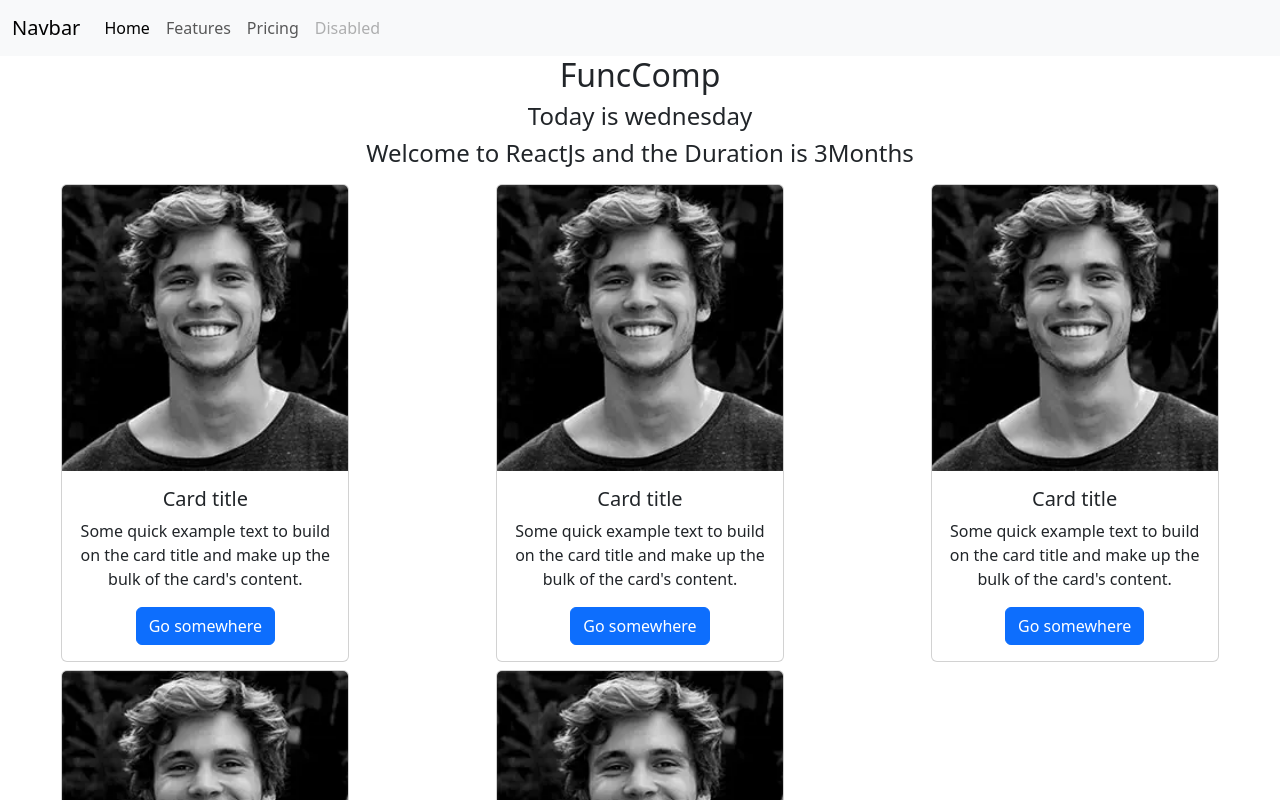
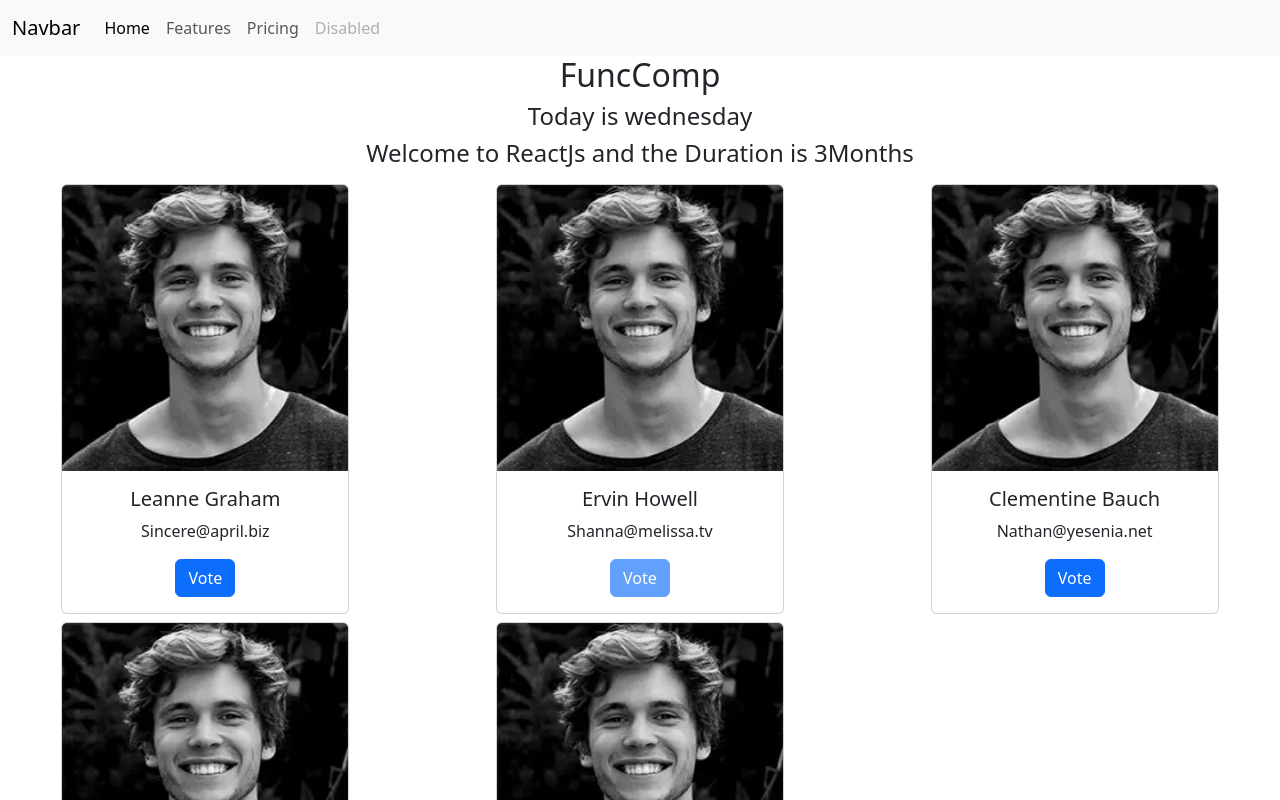
Before and after one commit to Chaitanyatraining/1206-react, a React (Create React App) app: page / in a window 1280 px wide. Shown: the top 800 px of the page. Built offline with nearby package versions, Linux system fonts and the light colour scheme.

Commit message:
handling events

```diff
--- a/src/App.js
+++ b/src/App.js
@@ -14,18 +14,21 @@ const App = () => {
       "name": "Leanne Graham",
       "username": "Bret",
       "email": "Sincere@april.biz",
+      "age": 20
     },
     {
       "id": 2,
       "name": "Ervin Howell",
       "username": "Antonette",
       "email": "Shanna@melissa.tv",
+      'age' :15
     },
     {
       "id": 3,
       "name": "Clementine Bauch",
       "username": "Samantha",
       "email": "Nathan@yesenia.net",
+      'age':30
     },
     {
       "id": 4,
@@ -38,6 +41,7 @@ const App = () => {
       "name": "Chelsey Dietrich",
       "username": "Kamren",
       "email": "Lucio_Hettinger@annie.ca",
+      'age':17
     },
   ]
 
@@ -47,7 +51,7 @@ const App = () => {
       <ClassComp /> */}
       {/* <Stylings /> */}
       <Header />
-      <FuncComp courseName='ReactJs' courseDuration='3Months' />
+      <FuncComp courseName='ReactJs' courseDuration='3Months' data={data} />
       {/* <Footer /> */}
     </center>
   )
--- a/src/Components/FuncComp.js
+++ b/src/Components/FuncComp.js
@@ -2,39 +2,12 @@ import React from 'react'
 import profileImg from '../assets/images/2.webp'
 
 function FuncComp(props) {
-    const { courseName, courseDuration } = props
-    const data = [
-        {
-            id: 1,
-            name: "Leanne Graham",
-            username: "Bret",
-            email: "Sincere@april.biz",
-        },
-        {
-            id: 2,
-            name: "Ervin Howell",
-            username: "Antonette",
-            email: "Shanna@melissa.tv",
-        },
-        {
-            id: 3,
-            name: "Clementine Bauch",
-            username: "Samantha",
-            email: "Nathan@yesenia.net",
-        },
-        {
-            id: 4,
-            name: "Patricia Lebsack",
-            username: "Karianne",
-            email: "Julianne.OConner@kory.org",
-        },
-        {
-            id: 5,
-            name: "Chelsey Dietrich",
-            username: "Kamren",
-            email: "Lucio_Hettinger@annie.ca",
-        },
-    ]
+    const { courseName, courseDuration, data } = props
+
+    const handleClick = (name) => {
+        alert(`${name} congralations you voted..!`)
+        // console.log('congralations you voted..!')
+    }
 
     return (
         <div>
@@ -48,9 +21,12 @@ function FuncComp(props) {
                             <div class="card" style={{ width: '18rem' }}>
                                 <img src={profileImg} class="card-img-top" alt="..." />
                                 <div class="card-body">
-                                    <h5 class="card-title">Card title</h5>
-                                    <p class="card-text">Some quick example text to build on the card title and make up the bulk of the card's content.</p>
-                                    <a href="#" class="btn btn-primary">Go somewhere</a>
+                                    <h5 class="card-title">{item.name}</h5>
+                                    <p class="card-text">{item.email}</p>
+                                    {item.age >= 18 ?
+                                    <a href="#" class="btn btn-primary" onClick={() => {handleClick(item.name)}}>Vote</a>
+                                     : <a href="#" class="btn btn-primary disabled">Vote</a>
+ }
                                 </div>
                             </div>
                         </div>
```
Also changed, not shown: src/Components/ContactUs.js (added, +16 -0 lines).
